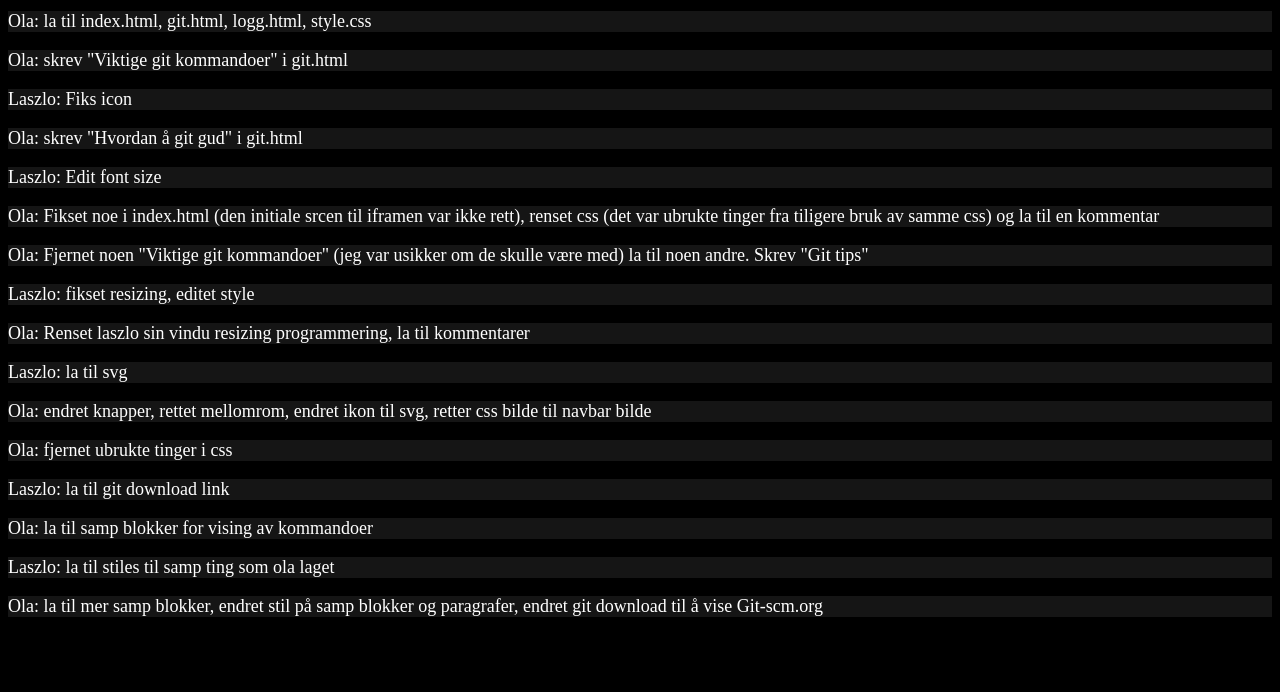
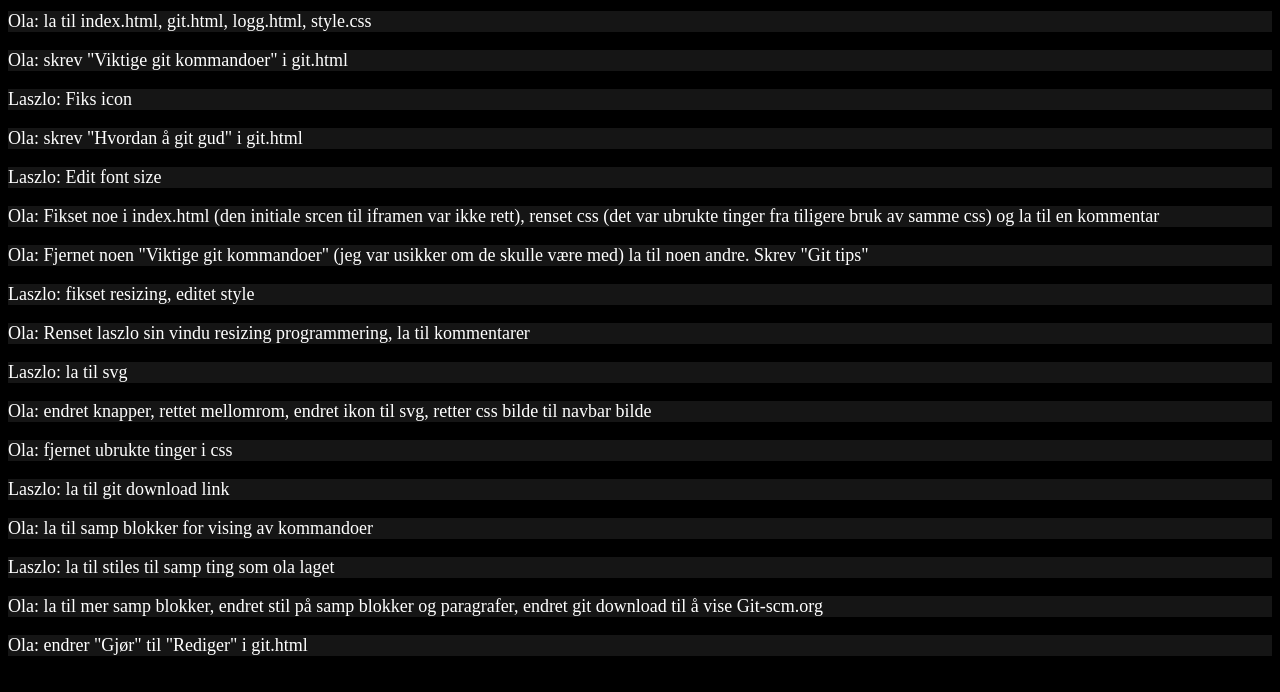
Before and after one commit to olabje02/gitWebsite, a plain HTML site: page logg.html in a window 1280 px wide. Shown: the part 108-800 px from the top of the page. Drawn offline with Linux system fonts and the light colour scheme.

Commit message:
wrote log

```diff
--- a/logg.html
+++ b/logg.html
@@ -26,6 +26,7 @@
   <p>Ola: la til samp blokker for vising av kommandoer</p>
   <p>Laszlo: la til stiles til samp ting som ola laget</p>
   <p>Ola: la til mer samp blokker, endret stil på samp blokker og paragrafer, endret git download til å vise Git-scm.org</p>
+  <p>Ola: endrer "Gjør" til "Rediger" i git.html</p>
  </body>
 
 </html>
```
